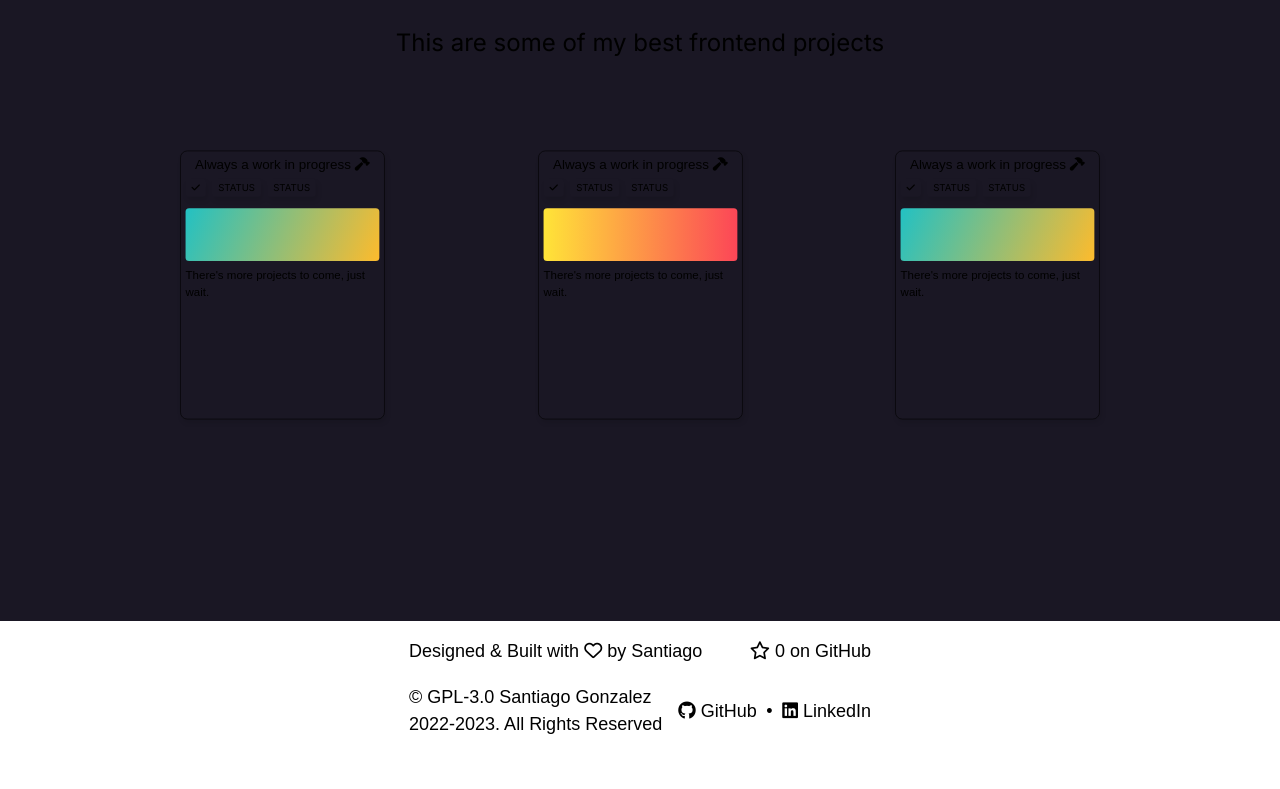
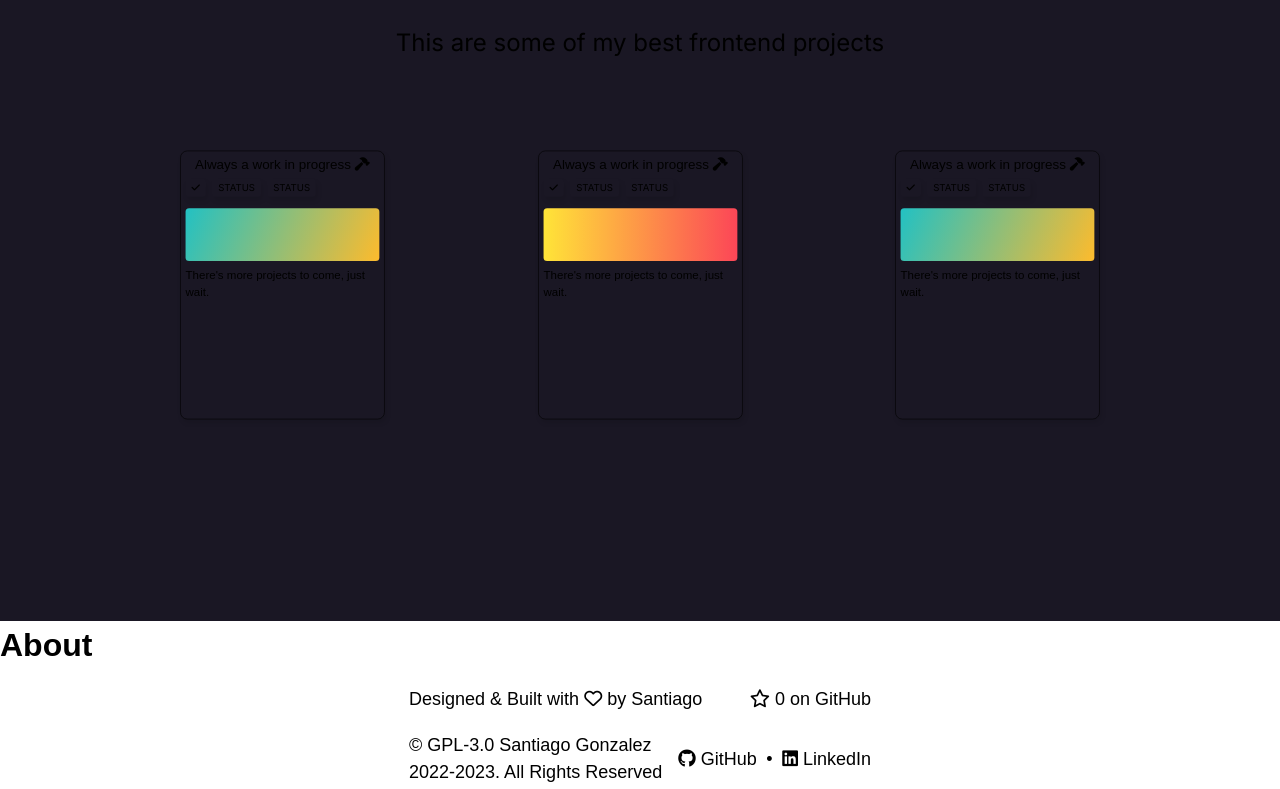
Before and after one commit to santiago-webdev/portfolio-and-blog, a SvelteKit app: page / in a window 1280 px wide. Shown: the part 979-1768 px from the top of the page. Before the commit the page ends 1720 px from the top, so only its background shows below. Built offline with nearby package versions, Linux system fonts and the light colour scheme; no server answers; a web font is replaced by a local one.

Commit message:
start About component before finishing Projects

```diff
--- a/src/routes/+page.svelte
+++ b/src/routes/+page.svelte
@@ -1,10 +1,12 @@
 <script>
 	import Home from './Home.svelte';
 	import Projects from './Projects.svelte';
+	import About from './About.svelte';
 </script>
 
 <Home />
 <Projects />
+<About />
 
 <svelte:head>
 	<title>Santiago Gonzalez - Portfolio</title>
--- /dev/null
+++ b/src/routes/About.svelte
@@ -0,0 +1 @@
+<h1>About</h1>
```
